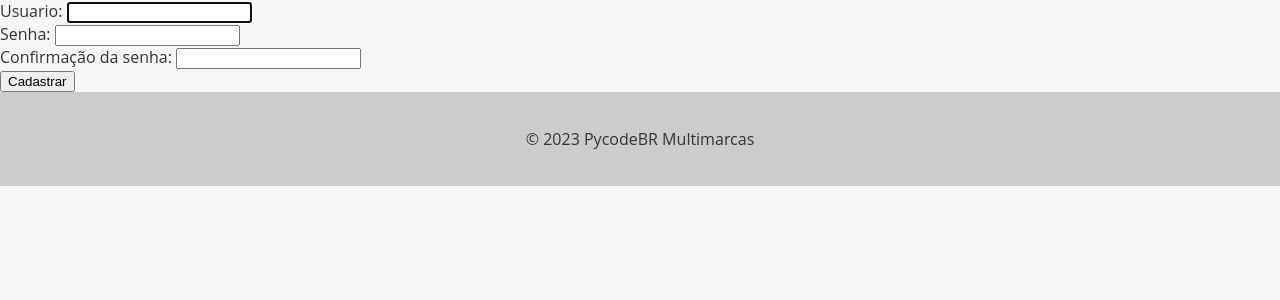
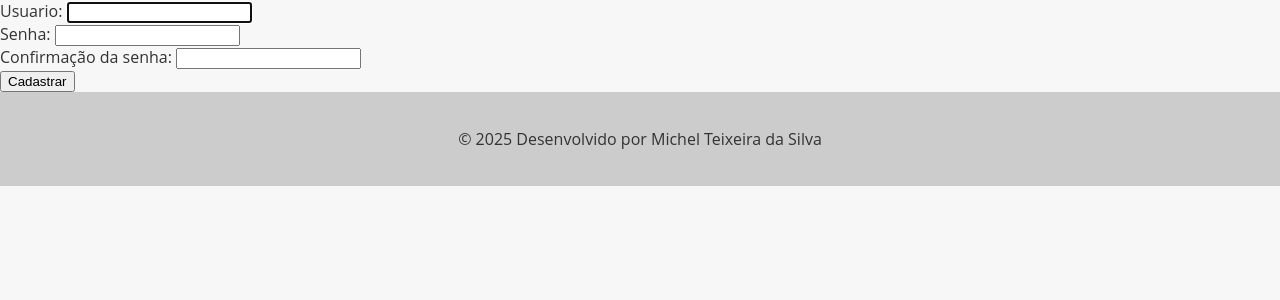
Before and after one commit to MichelWars/ProjetoCarros, a Django app: page /register/ in a window 1280 px wide. Shown: the part 50-350 px from the top of the page. Run offline with Django 5.2, Linux system fonts and the light colour scheme.

Commit message:
Update base.html

```diff
--- a/app/templates/base.html
+++ b/app/templates/base.html
@@ -97,7 +97,7 @@
   </main>
 
   <footer>
-    <p>&copy; 2023 PycodeBR Multimarcas</p>
+    <p>&copy; 2025 Desenvolvido por Michel Teixeira da Silva</p>
   </footer>
 </body>
 </html>
```
